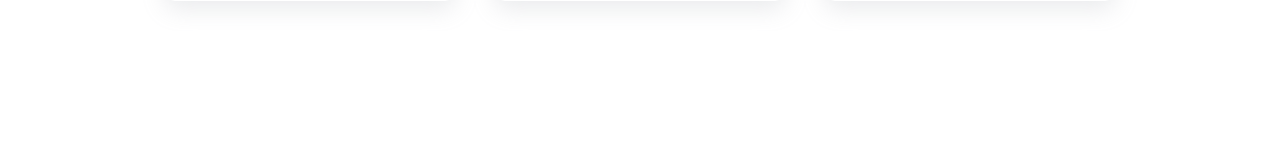
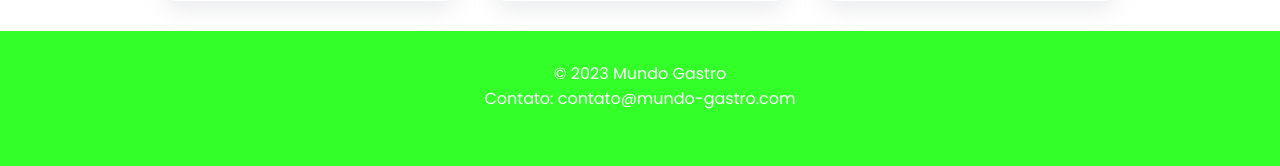
Before and after one commit to LambertoMaia/recipe-project, a PHP site: page / in a window 1280 px wide. Shown: the part 1653-1819 px from the top of the page. Before the commit the page ends 1659 px from the top, so only its background shows below. Run offline with PHP 8.4, Linux system fonts and the light colour scheme; data comes from the database, SQL or seed files in the repository; both versions use the stored data as it was after the commit.

Commit message:
Ref: Alterações feitas por lamberto na aula

```diff
--- a/api/modules/core.php
+++ b/api/modules/core.php
@@ -108,7 +108,9 @@
         if(!$run) {
             return false;
         } else {
-            return $stmt->fetch(PDO::FETCH_ASSOC);
+            $fetch = $stmt->fetch(PDO::FETCH_ASSOC);
+            $fetch['ingredients'] = explode(",", trim($fetch['ingredients']));
+            return $fetch;
         }
     }
 
--- a/css/style.css
+++ b/css/style.css
@@ -1,4 +1,12 @@
 @import url('https://fonts.googleapis.com/css2?family=Poppins:wght@300;400;500;600;700&display=swap');
+
+.ingredients-list {
+    margin-left: 2em;
+    margin-bottom: 1.5em;
+}
+.ingredients h3 {
+    margin-bottom: 1em;
+}
 
 header img {
     width: 250px;
@@ -156,7 +164,7 @@
     top: 50%;
     left: 50%;
     transform: translate(-50%, -50%);
-    background-color: #33FF29;
+    background-color: #FF7A1C;
     padding: 20px;
     box-shadow: 0 0 10px rgba(0, 0, 0, 0.3);
     z-index: 1000;
@@ -170,7 +178,7 @@
     background: none;
     border: none;
     cursor: pointer;
-    color: #FF7A1C;
+    color: white;
     width: 100%;
     text-align: right;
     margin-bottom: 16px;
@@ -178,7 +186,7 @@
 }
 
 .modal-container .close-button:hover{
-    color: #FF7A1C;
+    color: #979797;
 }
 
 .meal-details-content{
@@ -249,3 +257,17 @@
     }
 
 }
+
+footer {
+    background-color: #33FF29;
+    color: #fff;
+    padding: 30px 0;
+    text-align: center;
+    margin: 0 auto;
+}
+
+.footer-content {
+    max-width: 1200px;
+    text-align: center;
+    margin: 0 auto !important;
+}
--- a/index.html
+++ b/index.html
@@ -29,6 +29,12 @@
 
     <script src="js/jquery-3.7.1.min.js"></script>
     <script src="js/script.js"></script>
+
+    <footer>
+        <div class="footer-content">
+            <p>© 2023 Mundo Gastro</p>
+            <p>Contato: contato@mundo-gastro.com</p>
+        </div>
+    </footer>
 </body>
-
 </html>
--- a/js/script.js
+++ b/js/script.js
@@ -2,17 +2,17 @@
 
     var lastSearch = "";
 
-    $("#searchInput").on("keyup", function (e) {
+    $("#search-input").on("keyup", function (e) {
         if (e.keyCode == 13) {
             searchMeal();
         }
     })
 
-    $("#searchButton").click(searchMeal);
+    $("#search-button").click(searchMeal);
 
     function searchMeal() {
-        var value = $("#searchInput").val();
-
+        var value = $("#search-input").val();
+        console.log("value", value);
         if (value == "" || value == null) {
             alert("Por favor, digite um termo de pesquisa!");
             //loadDefault();
@@ -93,9 +93,26 @@
             var modalContainer = document.querySelector(".modal-container");
             var meal = data;
 
+            console.log(data.ingredients);
+
+            var ingredients = $("<div></div>");
+            ingredients.addClass("ingredients");
+
+            ingredients.prepend("<h3>Ingredientes:</h3>");
+
+            var ingredients_list = $("<ul></ul>");
+            ingredients_list.addClass("ingredients-list");
+
+            $.each(data.ingredients, function (key, value) {
+                ingredients_list.append("<li>" + value + "</li>");
+                ingredients.append(ingredients_list);
+            })
+
+            var category = meal.category.replace(/-/g, " ");
+
             mealDetailsContent.innerHTML = `
                 <h2 class="recipe-title">${meal.name}</h2>
-                <p class="recipe-category">${meal.category}</p>
+                <p class="recipe-category">${category}</p>
                 <div class="recipe-instruct">
                     <h3>Instruções:</h3>
                     <p>${meal.instructions}</p>
@@ -108,6 +125,9 @@
                 </div>
             `;
             modalContainer.style.display = 'block';
+
+            $(".recipe-instruct").append(ingredients);
+
         });
         $("body").on("click", "#recipeCloseBtn", function () {
             document.querySelector(".modal-container").style.display = 'none';
```
Also changed, not shown: api/database/db.sqlite3.
